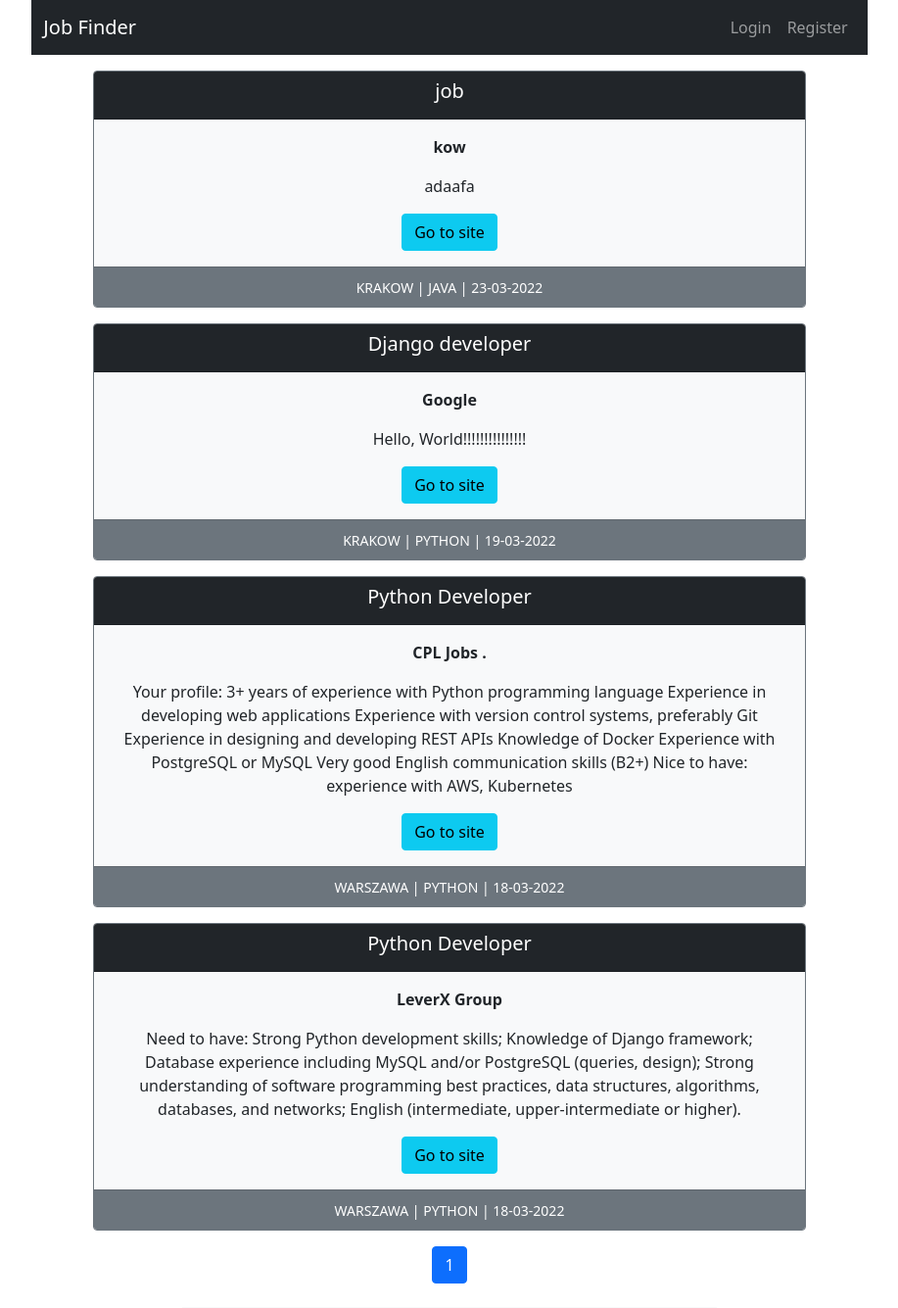
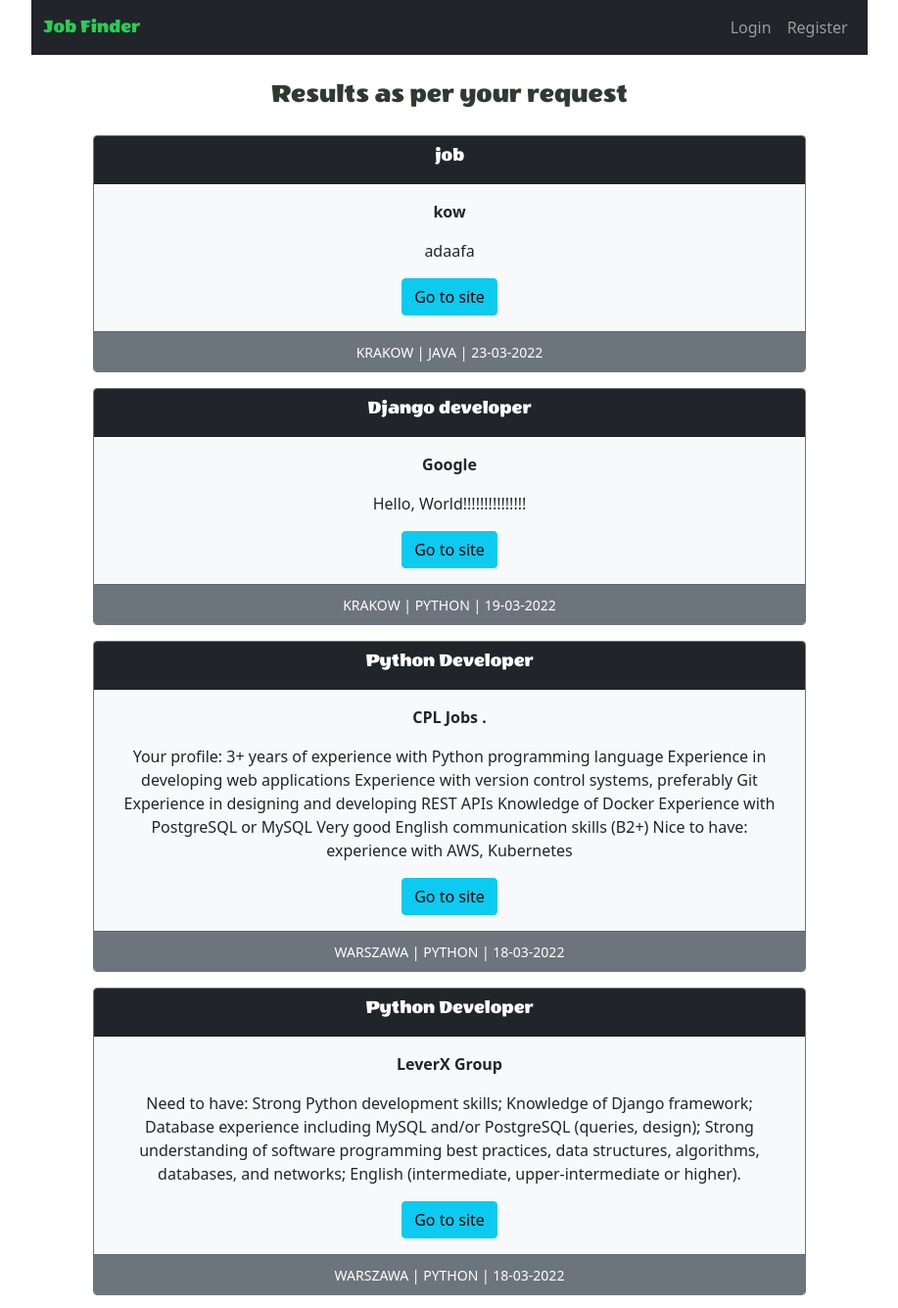
Before and after one commit to kukhmax/job-finder, a Django app: page /vacancies/ in a window 1280 px wide. Shown: the top 1335 px of the page at 98% size, without its empty margins (181-1098 px from the left). Run offline with Django 4.2, Linux system fonts and the light colour scheme; data comes from the database, SQL or seed files in the repository; some libraries are stand-ins or nearby versions.

Commit message:
added some styles

```diff
--- a/src/job_finder/settings.py
+++ b/src/job_finder/settings.py
@@ -152,3 +152,6 @@ EMAIL_USE_TLS = True
 EMAIL_PORT = EMAIL_PORT
 EMAIL_HOST_USER = EMAIL_HOST_USER
 EMAIL_HOST_PASSWORD = EMAIL_HOST_PASSWORD
+
+STATICFILES_DIRS = (os.path.join(BASE_DIR, 'static'),)
+STATIC_ROOT = os.path.join(BASE_DIR, 'staticfiles')
--- a/src/scraping/templates/scraping/vacancies.html
+++ b/src/scraping/templates/scraping/vacancies.html
@@ -10,11 +10,13 @@
 
 {% if page_obj %}
 
+<h3 id="h3" class="my-4 text-center">Results as per your request</h3>
+
 {% for v in page_obj %}
 
 <div class="card border-secondary col-md-8 mx-auto text-center my-3">
     <div class="card-header text-white bg-dark">
-        <h5>{{ v.title}}</h5>
+        <h5 style="font-family: WendyOne;">{{ v.title}}</h5>
     </div>
     <div class="card-body text-dark bg-light">
         <p><b>{{ v.company }}</b></p>
--- /dev/null
+++ b/src/static/css/main.css
@@ -0,0 +1,14 @@
+@font-face {
+    font-family: WendyOne;
+    src: url(../fonts/WendyOne-Regular.ttf);
+}
+
+#brand {
+    font-family: WendyOne;
+    color: rgb(40, 206, 84);
+}
+
+#h3 {
+    font-family: WendyOne;
+    color: rgb(48, 58, 50);
+}
--- a/src/templates/base.html
+++ b/src/templates/base.html
@@ -1,13 +1,16 @@
+{% load static %}
+
+
 <!doctype html>
 <html lang="en">
   <head>
     <!-- Required meta tags -->
     <meta charset="utf-8">
     <meta name="viewport" content="width=device-width, initial-scale=1">
-
+    <link rel="icon" href="{% static 'favicon.ico' %}">
     <!-- Bootstrap CSS -->
     <link href="https://cdn.jsdelivr.net/npm/bootstrap@5.1.3/dist/css/bootstrap.min.css" rel="stylesheet" integrity="sha384-1BmE4kWBq78iYhFldvKuhfTAU6auU8tT94WrHftjDbrCEXSU1oBoqyl2QvZ6jIW3" crossorigin="anonymous">
-
+    <link rel="stylesheet" href="{% static 'css/main.css' %}">
     <title>
     {% block title %}{% endblock title %}
         </title>
@@ -15,7 +18,7 @@
   <body>
     <nav class="navbar col-md-8 mx-auto navbar-expand-lg navbar-dark bg-dark">
         <div class="container-fluid">
-          <a class="navbar-brand" href="{% url 'scraping:home' %}">Job Finder</a>
+          <a id="brand" class="navbar-brand" href="{% url 'scraping:home' %}">Job Finder</a>
           <button class="navbar-toggler" type="button" data-bs-toggle="collapse" data-bs-target="#navbarNav" aria-controls="navbarNav" aria-expanded="false" aria-label="Toggle navigation">
             <span class="navbar-toggler-icon"></span>
           </button>
@@ -28,7 +31,13 @@
                 <p></p>
               </li>
                 {% if request.user.is_authenticated %}
-
+                <li class="nav-item">
+                  <div class="container-fluid my-2">
+                    <span class="navbar-text" style="color: rgb(40, 206, 84);">
+                      {{ user.email }}
+                    </span>
+                  </div>
+                </li>
                   <li class="nav-item">
                     <a class="nav-link" href="{% url 'accounts:logout' %}">Logout</a>
                   </li>
```
Also changed, not shown: src/static/favicon.ico (added), src/static/fonts/WendyOne-Regular.ttf (added).
